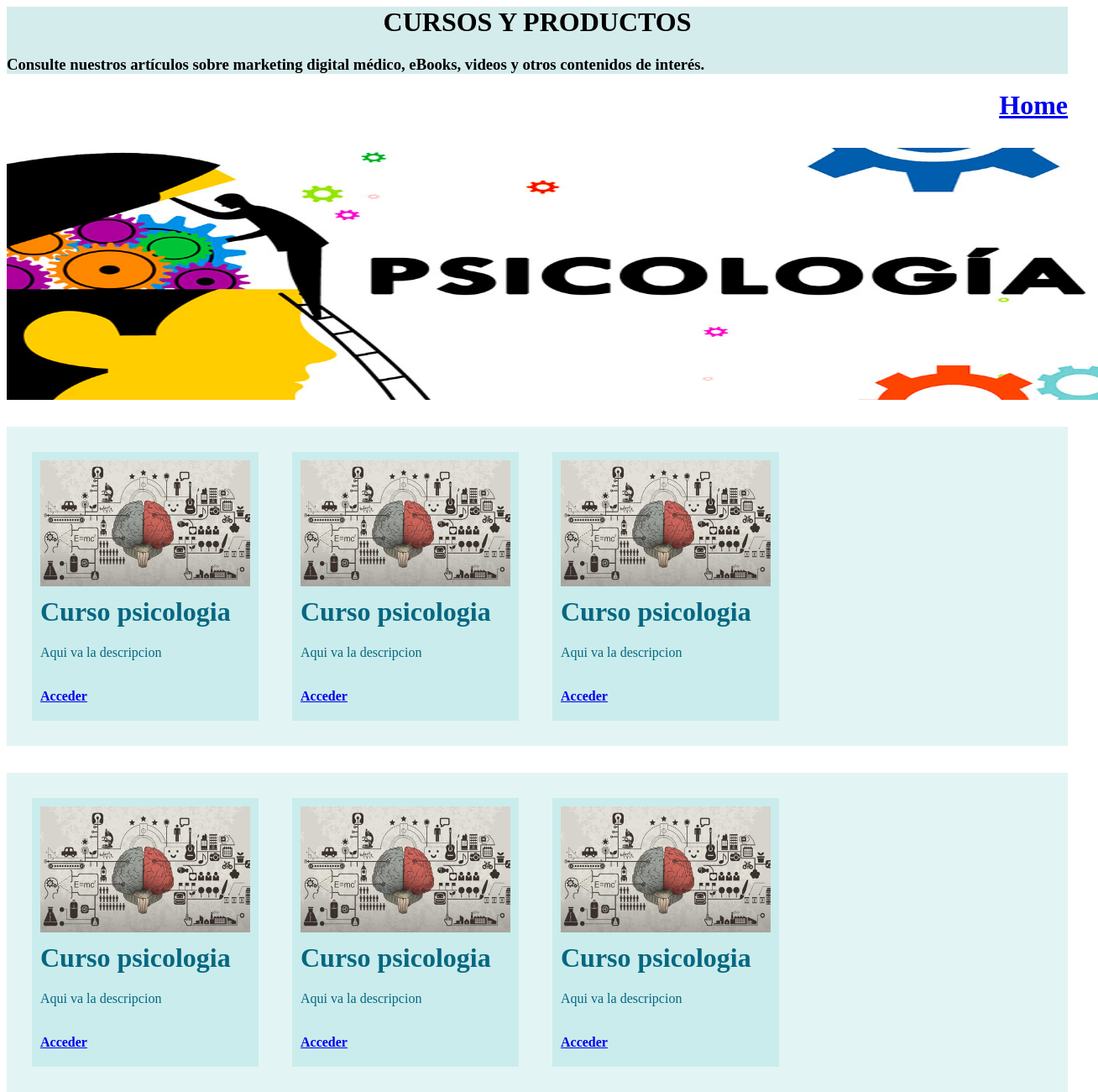
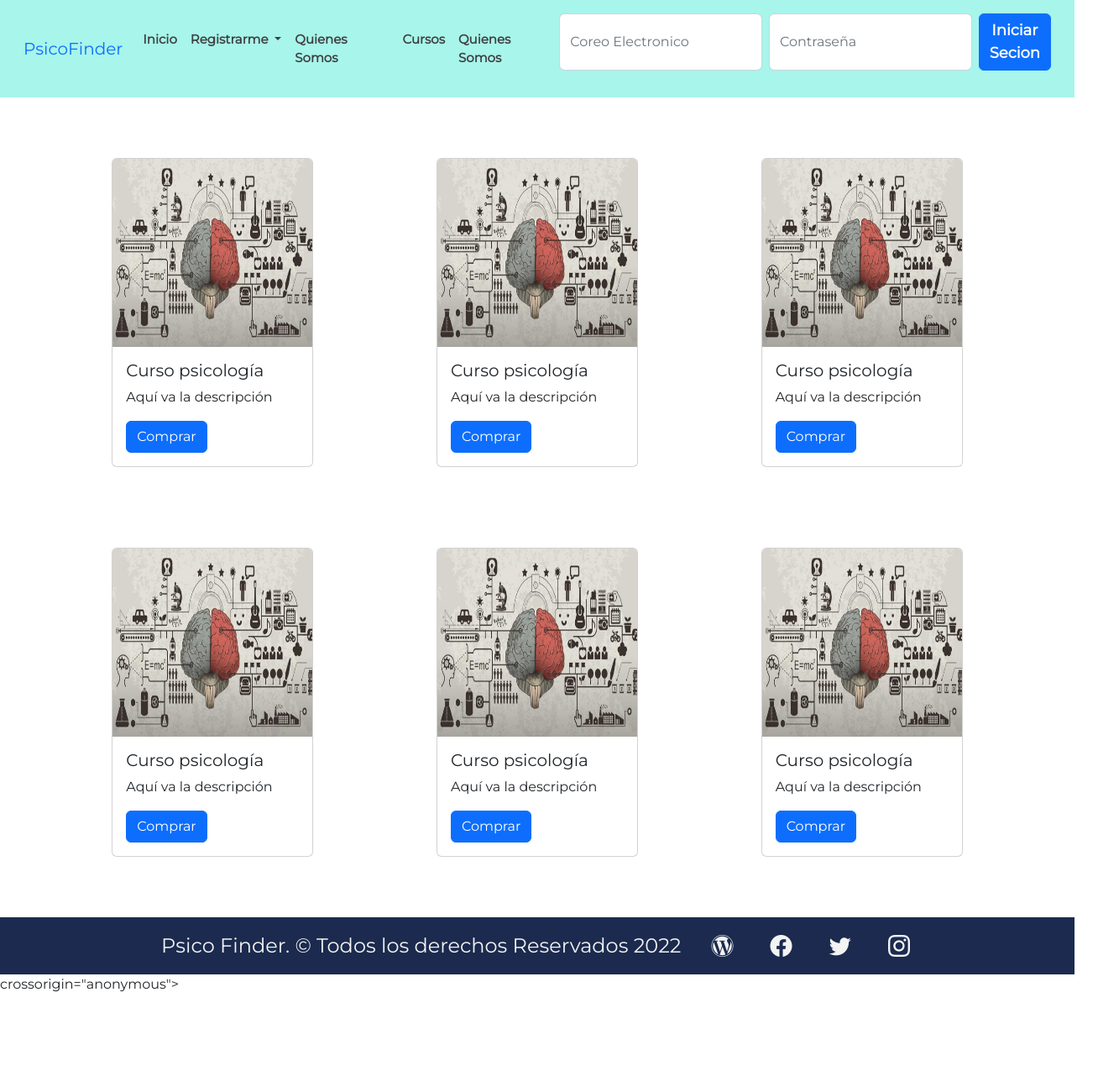
Before and after one commit to oliverio97/Proyecto-integrador---ISPC, a plain HTML site: page Cursos.html in a window 1280 px wide. Shown: the whole page at 84% size, 1308 px wide, since content can reach past the window. After the commit the page ends 1184 px from the top, so only its background shows below. Drawn offline with nearby package versions, Linux system fonts and the light colour scheme.

Commit message:
Modificado bootstrap

```diff
--- a/CSS/CursoEstilo.css
+++ b/CSS/CursoEstilo.css
@@ -1,30 +1,84 @@
-.contenedor {
-    background: rgb(226, 245, 244);
-    padding: 10px;
-    overflow: hidden;
-    margin-top: 2em;
+@import url('https://fonts.googleapis.com/css2?family=Montserrat&display=swap');
+
+body {
+    font-family: 'Montserrat', sans-serif;
 }
 
-.box2 {
-    float: left;
-    padding: 10px;
-    color: rgb(6, 103, 129);
-    width: 250px;
-    height: 300px;
-    margin: 20px;
-    background: rgb(202, 236, 236);
+
+#menu {
+    background-color: #A7F5EB !important;
+
 }
 
-header {
-    background: rgb(213, 236, 236);
+#menu li > a {
+    font-size: 15px;
+    font-weight: bold;
+    color: #3f3f3f;
 }
+
+#menu form > button {
+    font-size: 18px;
+    font-weight: bold;
+}
+
+.carrousel-inner {
+    max-height: 10rem;
+}
+
+/* ======= prueba CSS con lo de maxi*/
 
 .img_curso {
     width: 2em;
     height: 2em;
 }
 
-nav{
-    float: right;
-    margin-bottom: 2em;
+.imagen-psicologo {
+    height: 15rem !important;
 }
+
+footer {
+    background: #1b2a4e;
+    height: auto;
+
+}
+
+footer p {
+    color: #f3f3f3;
+    text-align: center;
+}
+
+#iconos i {
+    font-size: 26px;
+    padding: 0 20px;
+    color: #f3f3f3;
+}
+#buscadores {
+    border-radius: 5%;
+    border: solid 1px black;
+    background-color: #f3f3f3;
+}
+
+.card-img-top {
+    width: 15rem;
+    height: 18rem;
+    justify-content: center;
+}
+
+
+
+/* ======= media queries pantalla SM */
+
+
+@media (max-width:768px) {
+    #buscadores {
+        width: 90% !important;
+
+    }
+}
+
+@media (max-width:768px) {
+    #intro {
+        width: 90% !important;
+
+    }
+}
--- a/Cursos.html
+++ b/Cursos.html
@@ -1,82 +1,154 @@
+
 <! DOCTYPE html>
+<html lang="en">
 <html>
-<head>
-    <title>CursosYproductos</title>
+<head></head>
     <meta charset="utf-8">
-    <meta name="viewport" content="width=device-width, initial-scale=10, shrink-to-fit=no">
+    <meta name="viewport" content="width=device-width, initial-scale=1">
+    <title>Cursos</title>
+    <link rel="icon" href="imagenes/tv.png">
+    <link href="https://cdn.jsdelivr.net/npm/bootstrap@5.2.2/dist/css/bootstrap.min.css"
+     rel="stylesheet" integrity="sha384-Zenh87qX5JnK2Jl0vWa8Ck2rdkQ2Bzep5IDxbcnCeuOxjzrPF/et3URy9Bv1WTRi" crossorigin="anonymous">
+    <link rel="stylesheet" href="https://cdn.jsdelivr.net/npm/bootstrap-icons@1.9.1/font/bootstrap-icons.css">
     <link rel="stylesheet" href="CSS/CursoEstilo.css">
+
 </head>
 <body>
-    <header>
-        <h1 align="center">CURSOS Y PRODUCTOS</h1>
-        <!--img src="imagenes/portatil.png" alt="Imagen de la portatil" /-->
-        <h3>Consulte nuestros artículos sobre marketing digital médico,
-            eBooks, videos y otros contenidos de interés.</h3>
+    <header> <!--################# - ENCABEZADO - ###############################-->
+        <nav class="navbar navbar-expand-lg navbar-light gb-light p-3" id="menu">
+            <div class="container-fluid" >
+                <a class="navbar-brand" href="#">
+                    <span class="text-primary fs-5" fw-bold>PsicoFinder</span>
+                </a>
 
-    </header>
-    <nav>
-        <font size="6"><a href="#"><strong>Home</strong></a><br /></font>
-    </nav>
-    <div class="img">
-        <img src="imagenes/psicologos-malaga.jpg" alt="Imagen de psicologia" width="1300em" height="300em" />
+                <button class="navbar-toggler" type="button" data-bs-toggle="collapse" data-bs-toggle="#navbarSupportedContet" aria-controls="navbarSupportedContet" aria-expanded="false" aria-label="toggle navigation">
+                    <span navbar-toggler-icon></span>
+                </button>
+                <div class="collapse navbar-collapse" id="navbarSupportedContent">
+                    <ul class="navbar-nav me-auto mb-2 mb-lg-0">
+                        <li class="nav-item">
+                            <a class="nav-link active" aria-current="page" href="#">Inicio</a>
+                        </li>
+                        <li class="nav-item dropdown">
+                            <a class="nav-link dropdown-toggle" href="#" role="button" data-bs-toggle="dropdown" aria-expanded="false">
+                                Registrarme
+                            </a>
+                            <ul class="dropdown-menu">
+                                <li><a class="dropdown-item" href="#">Como Paciente</a> </li>
+                                <li><a class="dropdown-item" href="#">Copo Profecional</a> </li>
+                            </ul>
+                        </li>
+                        <li class="nav-item" >
+                            <a class="nav-link" href="#">Quienes Somos</a>
+                        </li>
+                        <li class="nav-item">
+                            <a class="nav-link" href="#">Cursos</a>
+                        </li>
+                        <li class="nav-item">
+                            <a class="nav-link" href="#">Quienes Somos</a>
+                        </li>
+                    </ul>
+                    <form class="d-flex" role="search" style="max-height: 200px">
+                        <input class="form-control me-2" type="email" placeholder="Coreo Electronico" aria-label="email">
+                        <input class="form-control me-2" type="password" placeholder="Contraseña" aria-label="password">
+                        <button class="btn btn-primary btn-primaryoutline-success" type="button">Iniciar Secion </button>
+                    </form>
+                </div>
+            </div>
+        </nav>
+    </header> <!--################# - FIN ENCABEZADO - ###############################-->
 
-    </div>
-    <div class="contenedor">
+                    <!-- Tarjeta cursos con funcionalidad cards de Bootstrap-->
+        <section> <!--################# - TARJETAS DE CONTENIDO - ###############################-->
+            <div class="container-fluid">
 
-        <div class="box2">
-            <div class="img_curso">
-                <a href="#"><img src="imagenes/psicologia-cursos-500.jpg" alt="Imagen de psicologia" width="250em" height="150em"  /></a>
-            </div><br/><br/><br/><br/><br/><br/>
-            <h1>Curso psicologia</h1>
-            <p>Aqui va la descripcion<br /><br /></p>
-            <a href="#"><strong>Acceder</strong></a>
-        </div><!--box2-->
-        <div class="box2">
-            <div class="img_curso">
-                <a href="#"><img src="imagenes/psicologia-cursos-500.jpg" alt="Imagen de psicologia" width="250em" height="150em"  /></a>
-            </div><br/><br/><br/><br/><br/><br/>
-            <h1>Curso psicologia</h1>
-            <p>Aqui va la descripcion<br /><br /></p>
-            <a href="#"><strong>Acceder</strong></a>
-        </div><!--box2-->
-        <div class="box2">
-            <div class="img_curso">
-                <a href="#"><img src="imagenes/psicologia-cursos-500.jpg" alt="Imagen de psicologia" width="250em" height="150em"  /></a>
-            </div><br/><br/><br/><br/><br/><br/>
-            <h1>Curso psicologia</h1>
-            <p>Aqui va la descripcion<br /><br /></p>
-            <a href="#"><strong>Acceder</strong></a>
-        </div><!--box2-->
+              <div class="row my-5 mx-5">
 
-    </div><!--contenedor-->
-    <div class="contenedor">
-            <div class="box2">
-            <div class="img_curso">
-                <a href="#"><img src="imagenes/psicologia-cursos-500.jpg" alt="Imagen de psicologia" width="250em" height="150em"  /></a>
-            </div><br/><br/><br/><br/><br/><br/>
-            <h1>Curso psicologia</h1>
-            <p>Aqui va la descripcion<br /><br /></p>
-            <a href="#"><strong>Acceder</strong></a>
-        </div><!--box2-->
-        <div class="box2">
-            <div class="img_curso">
-                <a href="#"><img src="imagenes/psicologia-cursos-500.jpg" alt="Imagen de psicologia" width="250em" height="150em"  /></a>
-            </div><br/><br/><br/><br/><br/><br/>
-            <h1>Curso psicologia</h1>
-            <p>Aqui va la descripcion<br /><br /></p>
-            <a href="#"><strong>Acceder</strong></a>
-        </div><!--box2-->
-        <div class="box2">
-            <div class="img_curso">
-                <a href="#"><img src="imagenes/psicologia-cursos-500.jpg" alt="Imagen de psicologia" width="250em" height="150em"  /></a>
-            </div><br/><br/><br/><br/><br/><br/>
-            <h1>Curso psicologia</h1>
-            <p>Aqui va la descripcion<br /><br /></p>
-            <a href="#"><strong>Acceder</strong></a>
-        </div><!--box2-->
-    </div><!--contenedor-->
-    <footer>
+                <div class="col-lg-4 col-md-4 col-sm-12 my-4 d-flex justify-content-center">
+                  <div class="card" style="width: 15rem; height: 23rem;">
+                    <img src="imagenes/psicologia-cursos-500.jpg" class="card-img-top img-fluid" alt="...">
+                    <div class="card-body">
+                      <h5 class="card-title">Curso psicología</h5>
+                      <p class="card-text">Aquí va la descripción</p>
+                      <a href="#" class="btn btn-primary">Comprar</a>
+                    </div>
+                  </div>
+                </div>
 
-    </footer>
-</body>
-</html>
+                <div class="col-lg-4 col-md-4 col-sm-12 my-4 d-flex justify-content-center">
+                  <div class="card" style="width: 15rem; height: 23rem">
+                    <img src="imagenes/psicologia-cursos-500.jpg" class="card-img-top img-fluid" alt="...">
+                    <div class="card-body">
+                      <h5 class="card-title">Curso psicología</h5>
+                      <p class="card-text">Aquí va la descripción</p>
+                      <a href="#" class="btn btn-primary">Comprar</a>
+                    </div>
+                  </div>
+                </div>
+
+                <div class="col-lg-4 col-md-4 col-sm-12 my-4 d-flex justify-content-center">
+                  <div class="card" style="width: 15rem; height: 23rem">
+                    <img src="imagenes/psicologia-cursos-500.jpg" class="card-img-top img-fluid" alt="...">
+                    <div class="card-body">
+                      <h5 class="card-title">Curso psicología</h5>
+                      <p class="card-text">Aquí va la descripción</p>
+                      <a href="#" class="btn btn-primary">Comprar</a>
+                    </div>
+                  </div>
+                </div>
+              </div>
+
+              <div class="row my-5 mx-5">
+
+                <div class="col-lg-4 col-md-4 col-sm-12 my-4 d-flex justify-content-center">
+                  <div class="card" style="width: 15rem; height: 23rem">
+                    <img src="imagenes/psicologia-cursos-500.jpg" class="card-img-top img-fluid" alt="...">
+                    <div class="card-body">
+                      <h5 class="card-title">Curso psicología</h5>
+                      <p class="card-text">Aquí va la descripción</p>
+                      <a href="#" class="btn btn-primary">Comprar</a>
+                    </div>
+                  </div>
+                </div>
+
+                <div class="col-lg-4 col-md-4 col-sm-12 my-4 d-flex justify-content-center">
+                  <div class="card" style="width: 15rem; height: 23rem">
+                    <img src="imagenes/psicologia-cursos-500.jpg" class="card-img-top img-fluid" alt="...">
+                    <div class="card-body">
+                      <h5 class="card-title">Curso psicología</h5>
+                      <p class="card-text">Aquí va la descripción</p>
+                      <a href="#" class="btn btn-primary">Comprar</a>
+                    </div>
+                  </div>
+                </div>
+
+                <div class="col-lg-4 col-md-4 col-sm-12 my-4 d-flex justify-content-center">
+                  <div class="card" style="width: 15rem; height: 23rem">
+                    <img src="imagenes/psicologia-cursos-500.jpg" class="card-img-top img-fluid" alt="...">
+                    <div class="card-body">
+                      <h5 class="card-title">Curso psicología</h5>
+                      <p class="card-text">Aquí va la descripción</p>
+                      <a href="#" class="btn btn-primary">Comprar</a>
+                    </div>
+                  </div>
+                </div>
+              </div>
+            </div>
+
+          </section> <!--################# - FIN TARJETA DE CONTENIDO - ###############################-->
+          <footer class="w-100 d-flex aling-items-center justify-content-center flex-wrap">
+            <p class="fs-4 px-3 pt-3">Psico Finder. &copy; Todos los derechos Reservados 2022</p>
+            <div class="pt-3 aling-items-center" id="iconos">
+              <a href="#"><i class="bi bi-wordpress"></i></a>
+              <a href="#"><i class="bi bi-facebook"></i></a>
+              <a href="#"><i class="bi bi-twitter"></i></a>
+              <a href="#"><i class="bi bi-instagram"></i></a>
+            </div>
+          </footer>
+
+          <script src="https://cdn.jsdelivr.net/npm/bootstrap@5.2.2/dist/js/bootstrap.bundle.min.js"></script>
+          <script src="/js/main.js"></script>
+          integrity="sha384-OERcA2EqjJCMA+/3y+gxIOqMEjwtxJY7qPCqsdltbNJuaOe923+mo//f6V8Qbsw3" crossorigin="anonymous"></script>
+
+      </body>
+      </html>
```
Also changed, not shown: js/main.js (added).
